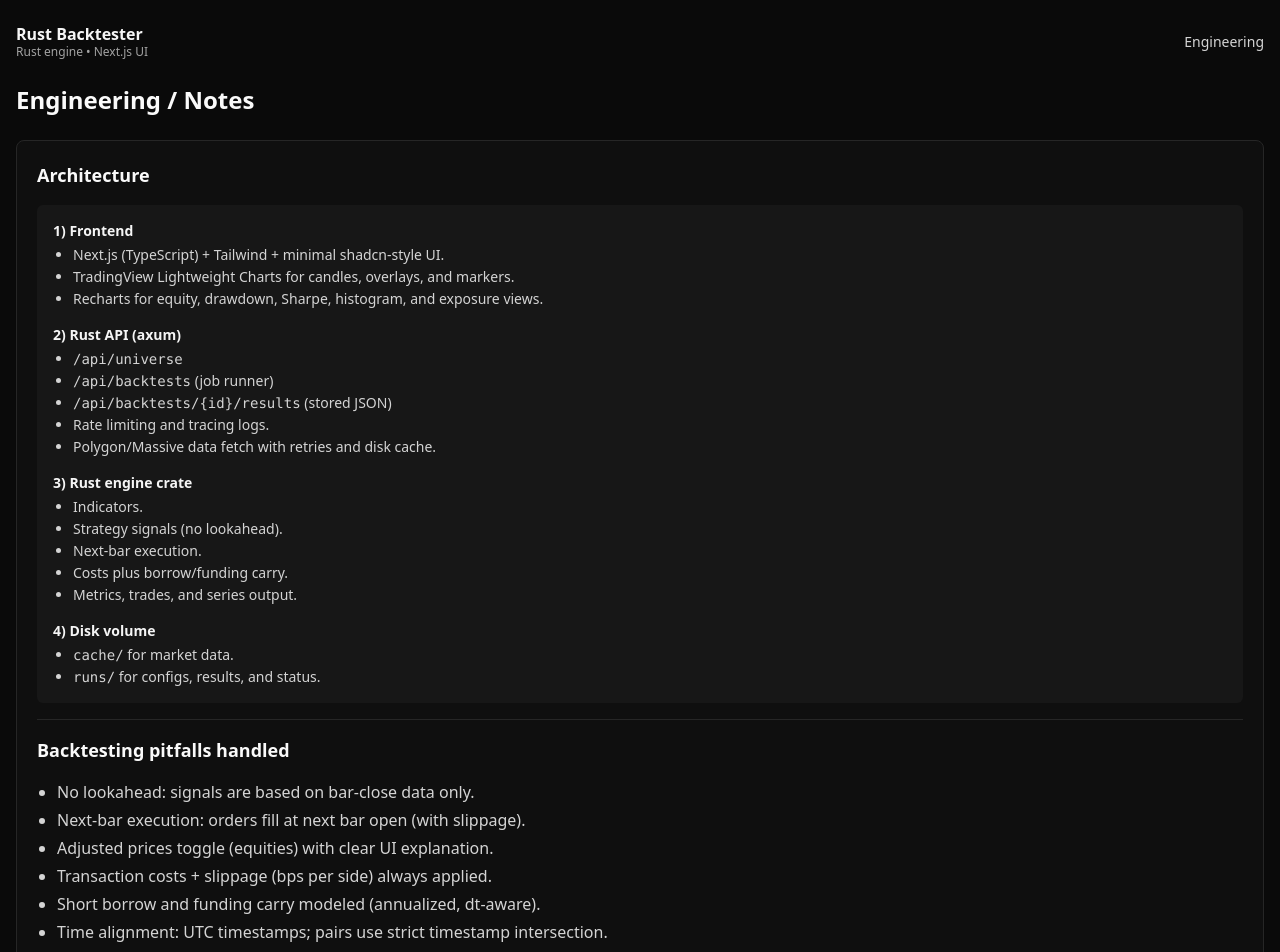
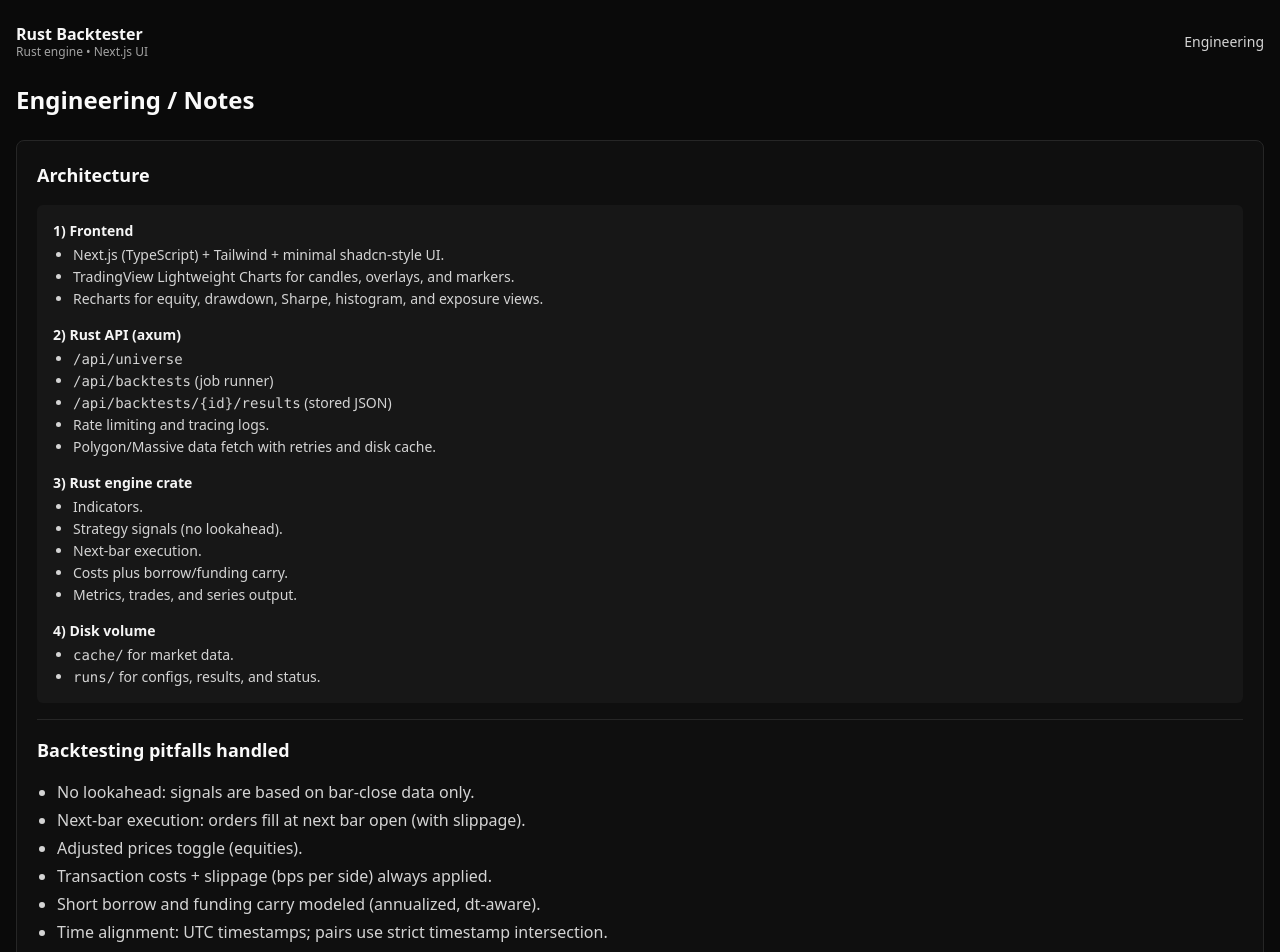
Before and after one commit to brubrudsi/rust-backtester, a Next.js app in the folder frontend/: page /engineering in a window 1280 px wide. Shown: the top 952 px of the page. Built offline with nearby package versions, Linux system fonts and the light colour scheme.

Commit message:
edit "pitfalls avoided"

```diff
--- a/frontend/app/engineering/page.tsx
+++ b/frontend/app/engineering/page.tsx
@@ -55,7 +55,7 @@ export default function EngineeringPage() {
         <ul className="list-disc pl-5 text-neutral-300 space-y-1">
           <li>No lookahead: signals are based on bar-close data only.</li>
           <li>Next-bar execution: orders fill at next bar open (with slippage).</li>
-          <li>Adjusted prices toggle (equities) with clear UI explanation.</li>
+          <li>Adjusted prices toggle (equities).</li>
           <li>Transaction costs + slippage (bps per side) always applied.</li>
           <li>Short borrow and funding carry modeled (annualized, dt-aware).</li>
           <li>Time alignment: UTC timestamps; pairs use strict timestamp intersection.</li>
```
